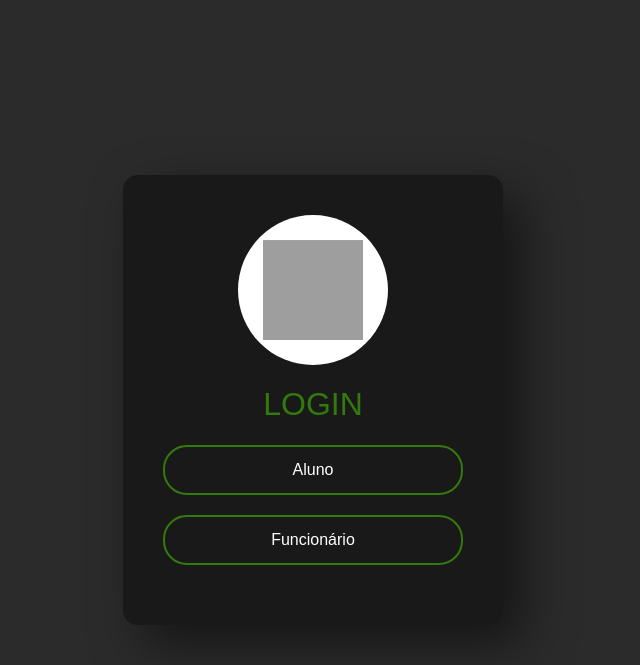
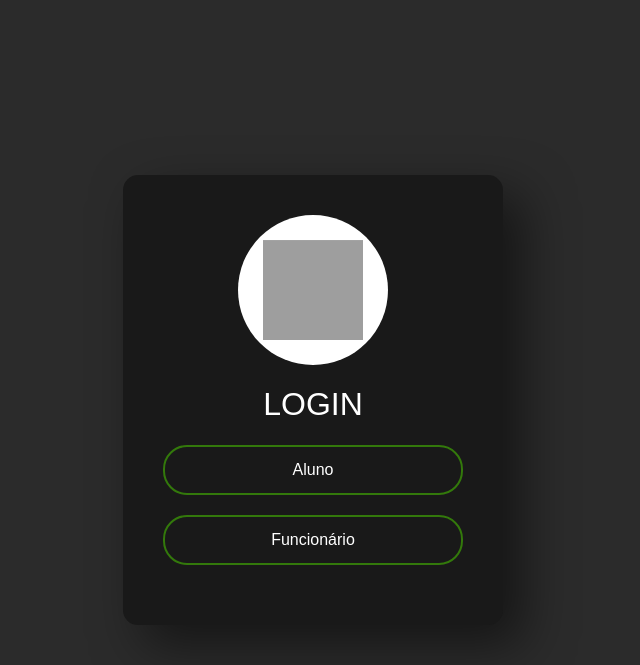
Before and after one commit to thidoa/refeitorio, a Django app: page / in a window 1280 px wide. Shown: the top 665 px of the page, without its empty margins (327-967 px from the left). Run offline with Django 4.2, Linux system fonts and the light colour scheme; some libraries are stand-ins or nearby versions; grey boxes are pictures that could not be loaded.

Commit message:
pequenas correções

```diff
--- a/refeitorio/static/css/style.css
+++ b/refeitorio/static/css/style.css
@@ -20,7 +20,7 @@ body {
 }
 
 .box h1 {
-    color: #33790b;
+    color: #fff;
     text-transform: uppercase;
     font-weight: 500;
 }
--- a/refeitorio/views.py
+++ b/refeitorio/views.py
@@ -37,6 +37,7 @@ def home(request):
 
             return render(request, 'home_aluno.html', context)
         elif hasattr(usuario, 'funcionario'):
+            funcionario = Funcionario.objects.get(id=usuario.id)
             dias = [
                 'Segunda-feira',
                 'Terça-feira',
@@ -63,7 +64,7 @@ def home(request):
                 return redirect('/')
 
             context = {
-                "nome": usuario.username,
+                "nome": funcionario.nome,
                 "alunos_que_marcou": alunos
             }
             return render(request, 'home_funcionario.html', context)
```
